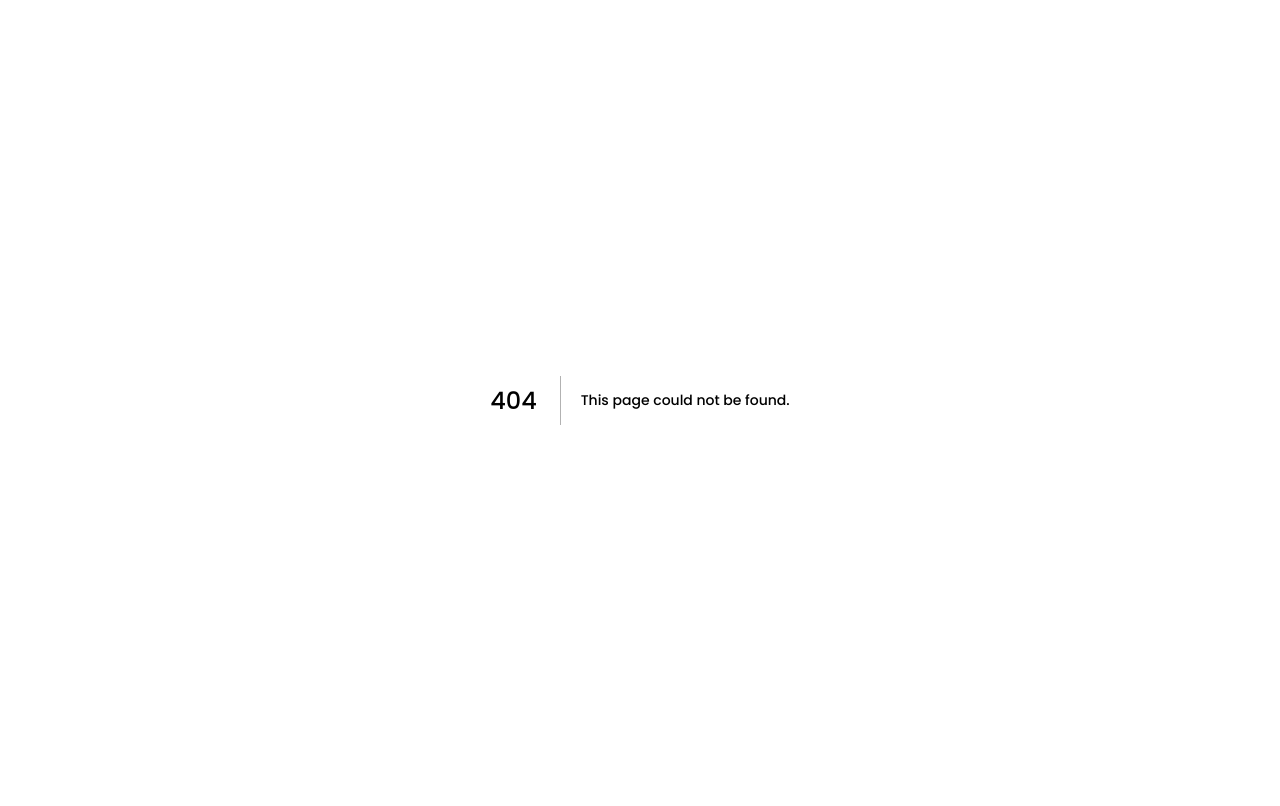
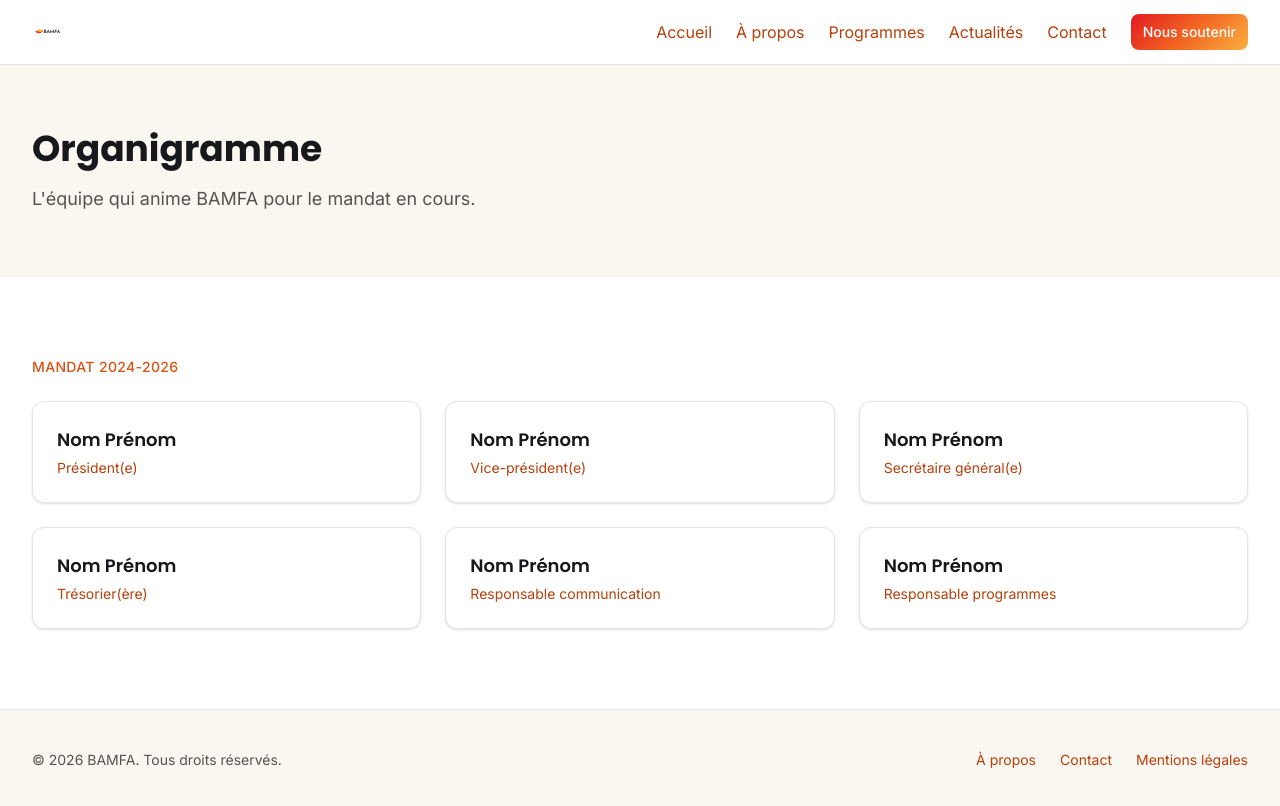
Before and after one commit to bamfatech/plateforme-bamfa-frontend, a Next.js app: page /organigramme in a window 1280 px wide. Before the commit this address had no page. Shown: the top 806 px of the page. Built offline with nearby package versions, Linux system fonts and the light colour scheme.

Commit message:
feat(frontend): page organigramme (equipe par mandat)

```diff
--- /dev/null
+++ b/app/(public)/organigramme/page.tsx
@@ -0,0 +1,33 @@
+import { Container } from "@/components/ui/Container";
+import { Section } from "@/components/ui/Section";
+import { Card } from "@/components/ui/Card";
+import { PageHeader } from "@/components/sections/PageHeader";
+import { org } from "@/content/org";
+
+export const metadata = {
+  title: "Organigramme — BAMFA",
+  description: "L'équipe et la structure de gouvernance de BAMFA.",
+};
+
+export default function OrgPage() {
+  return (
+    <>
+      <PageHeader title={org.header.title} intro={org.header.intro} />
+      <Section>
+        <Container>
+          <p className="text-sm font-medium uppercase tracking-wide text-primary-600">
+            {org.mandate}
+          </p>
+          <div className="mt-6 grid grid-cols-1 gap-6 sm:grid-cols-2 lg:grid-cols-3">
+            {org.members.map((m, i) => (
+              <Card key={`${m.role}-${i}`}>
+                <div className="font-heading text-lg font-semibold text-ink">{m.name}</div>
+                <div className="mt-1 text-sm text-primary-700">{m.role}</div>
+              </Card>
+            ))}
+          </div>
+        </Container>
+      </Section>
+    </>
+  );
+}
--- /dev/null
+++ b/content/org.ts
@@ -0,0 +1,16 @@
+// Contenu de substitution — à remplacer par le contenu officiel BAMFA.
+export const org = {
+  header: {
+    title: "Organigramme",
+    intro: "L'équipe qui anime BAMFA pour le mandat en cours.",
+  },
+  mandate: "Mandat 2024-2026",
+  members: [
+    { name: "Nom Prénom", role: "Président(e)" },
+    { name: "Nom Prénom", role: "Vice-président(e)" },
+    { name: "Nom Prénom", role: "Secrétaire général(e)" },
+    { name: "Nom Prénom", role: "Trésorier(ère)" },
+    { name: "Nom Prénom", role: "Responsable communication" },
+    { name: "Nom Prénom", role: "Responsable programmes" },
+  ],
+};
```
Also changed, not shown: 1 other file (tests, documents, lock files or other folders).
